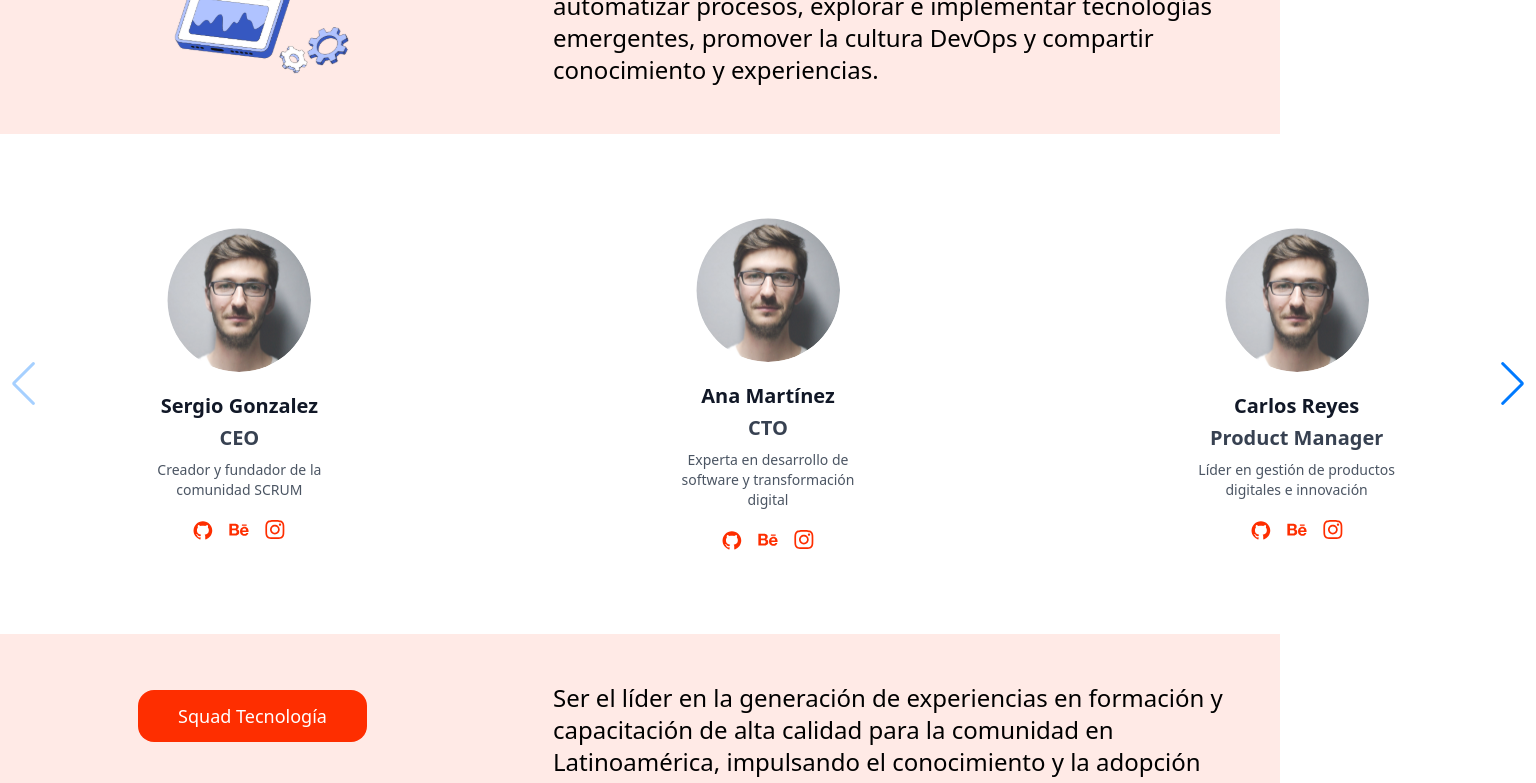
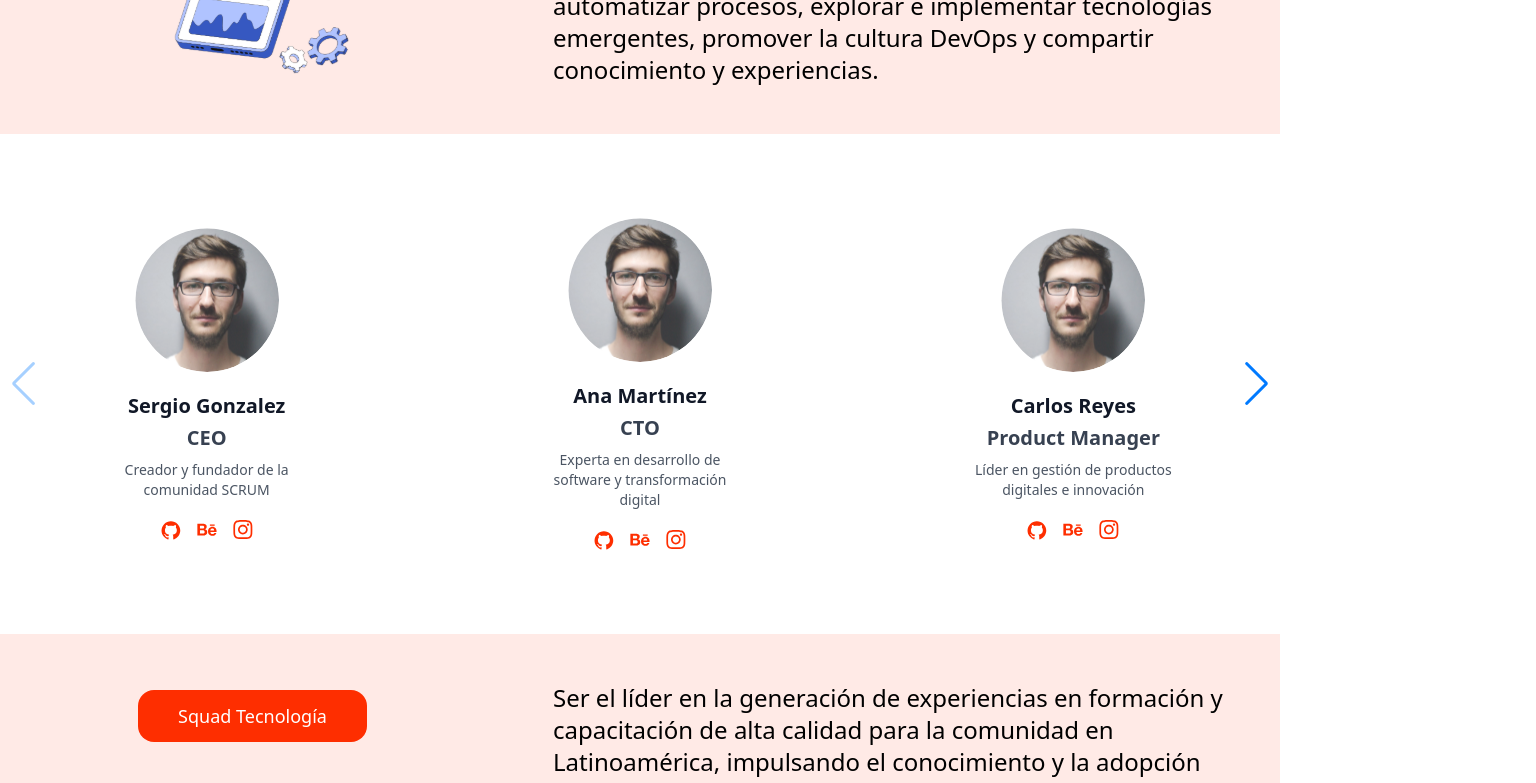
Before and after one commit to ScrumLatamCommunity/web-portal, a Next.js app: page /community/squads in a window 1280 px wide. Shown: the part 1120-1903 px from the top of the page, 1536 px wide, since content can reach past the window. Built offline with nearby package versions, Linux system fonts and the light colour scheme.

Commit message:
fix: swiper controller

```diff
--- a/src/app/community/components/heroSection.tsx
+++ b/src/app/community/components/heroSection.tsx
@@ -9,8 +9,8 @@ export default function HeroSection({
   title,
 }: HeroInterface) {
   return (
-    <section className='flex max-w-screen-2xl flex-col items-center justify-center md:mt-24 md:max-h-screen md:justify-between'>
-      <div className='mx-52 flex flex-col gap-8 md:flex-row md:items-center md:justify-center'>
+    <section className='flex flex-col items-center justify-center md:mt-24 md:max-w-screen-2xl md:justify-between'>
+      <div className='flex flex-col gap-8 md:mx-52 md:flex-row md:items-center md:justify-center'>
         <div className='relative m-6 flex h-full flex-col justify-center md:w-[626px]'>
           <DottedOrange className='absolute h-[300px] w-[300px] md:hidden' />
           <h1 className='m-6 text-12 text-[#FE2E00] md:text-16'>{title}</h1>
--- a/src/app/community/components/profileCardSection.tsx
+++ b/src/app/community/components/profileCardSection.tsx
@@ -13,7 +13,7 @@ export default function ProfileCard({
   title,
 }: ProfileCardProps) {
   return (
-    <div className='mx-auto flex min-h-[500px] max-w-[250px] flex-col items-center justify-center rounded-lg p-5 text-center font-sans'>
+    <div className='mx-auto flex min-h-[500px] w-fit max-w-[250px] flex-col items-center justify-center rounded-lg p-5 text-center font-sans'>
       <div className='mx-auto mb-5 h-36 w-36 overflow-hidden rounded-full'>
         {image}
       </div>
--- a/src/app/community/components/profileSection.tsx
+++ b/src/app/community/components/profileSection.tsx
@@ -4,6 +4,147 @@ import ProfileCard from './profileCardSection'
 import ProfileImage from '@/assets/perfilImg'
 
 const profiles = [
+  {
+    name: 'Sergio Gonzalez',
+    title: 'CEO',
+    description: 'Creador y fundador de la comunidad SCRUM',
+    image: <ProfileImage />,
+    githubUrl: 'https://github.com/sergioGonzalez',
+    behanceUrl: 'https://behance.net/sergioGonzalez',
+    instagramUrl: 'https://instagram.com/sergioGonzalez',
+  },
+  {
+    name: 'Ana Martínez',
+    title: 'CTO',
+    description: 'Experta en desarrollo de software y transformación digital',
+    image: <ProfileImage />,
+    githubUrl: 'https://github.com/anaMartinez',
+    behanceUrl: 'https://behance.net/anaMartinez',
+    instagramUrl: 'https://instagram.com/anaMartinez',
+  },
+  {
+    name: 'Carlos Reyes',
+    title: 'Product Manager',
+    description: 'Líder en gestión de productos digitales e innovación',
+    image: <ProfileImage />,
+    githubUrl: 'https://github.com/carlosReyes',
+    behanceUrl: 'https://behance.net/carlosReyes',
+    instagramUrl: 'https://instagram.com/carlosReyes',
+  },
+  {
+    name: 'Laura Ortega',
+    title: 'UX/UI Designer',
+    description:
+      'Diseñadora enfocada en experiencias de usuario atractivas y funcionales',
+    image: <ProfileImage />,
+    githubUrl: 'https://github.com/lauraOrtega',
+    behanceUrl: 'https://behance.net/lauraOrtega',
+    instagramUrl: 'https://instagram.com/lauraOrtega',
+  },
+  {
+    name: 'Pedro Ramírez',
+    title: 'Frontend Developer',
+    description:
+      'Desarrollador frontend apasionado por las tecnologías web modernas',
+    image: <ProfileImage />,
+    githubUrl: 'https://github.com/pedroRamirez',
+    behanceUrl: 'https://behance.net/pedroRamirez',
+    instagramUrl: 'https://instagram.com/pedroRamirez',
+  },
+  {
+    name: 'Sergio Gonzalez',
+    title: 'CEO',
+    description: 'Creador y fundador de la comunidad SCRUM',
+    image: <ProfileImage />,
+    githubUrl: 'https://github.com/sergioGonzalez',
+    behanceUrl: 'https://behance.net/sergioGonzalez',
+    instagramUrl: 'https://instagram.com/sergioGonzalez',
+  },
+  {
+    name: 'Ana Martínez',
+    title: 'CTO',
+    description: 'Experta en desarrollo de software y transformación digital',
+    image: <ProfileImage />,
+    githubUrl: 'https://github.com/anaMartinez',
+    behanceUrl: 'https://behance.net/anaMartinez',
+    instagramUrl: 'https://instagram.com/anaMartinez',
+  },
+  {
+    name: 'Carlos Reyes',
+    title: 'Product Manager',
+    description: 'Líder en gestión de productos digitales e innovación',
+    image: <ProfileImage />,
+    githubUrl: 'https://github.com/carlosReyes',
+    behanceUrl: 'https://behance.net/carlosReyes',
+    instagramUrl: 'https://instagram.com/carlosReyes',
+  },
+  {
+    name: 'Laura Ortega',
+    title: 'UX/UI Designer',
+    description:
+      'Diseñadora enfocada en experiencias de usuario atractivas y funcionales',
+    image: <ProfileImage />,
+    githubUrl: 'https://github.com/lauraOrtega',
+    behanceUrl: 'https://behance.net/lauraOrtega',
+    instagramUrl: 'https://instagram.com/lauraOrtega',
+  },
+  {
+    name: 'Pedro Ramírez',
+    title: 'Frontend Developer',
+    description:
+      'Desarrollador frontend apasionado por las tecnologías web modernas',
+    image: <ProfileImage />,
+    githubUrl: 'https://github.com/pedroRamirez',
+    behanceUrl: 'https://behance.net/pedroRamirez',
+    instagramUrl: 'https://instagram.com/pedroRamirez',
+  },
+  {
+    name: 'Sergio Gonzalez',
+    title: 'CEO',
+    description: 'Creador y fundador de la comunidad SCRUM',
+    image: <ProfileImage />,
+    githubUrl: 'https://github.com/sergioGonzalez',
+    behanceUrl: 'https://behance.net/sergioGonzalez',
+    instagramUrl: 'https://instagram.com/sergioGonzalez',
+  },
+  {
+    name: 'Ana Martínez',
+    title: 'CTO',
+    description: 'Experta en desarrollo de software y transformación digital',
+    image: <ProfileImage />,
+    githubUrl: 'https://github.com/anaMartinez',
+    behanceUrl: 'https://behance.net/anaMartinez',
+    instagramUrl: 'https://instagram.com/anaMartinez',
+  },
+  {
+    name: 'Carlos Reyes',
+    title: 'Product Manager',
+    description: 'Líder en gestión de productos digitales e innovación',
+    image: <ProfileImage />,
+    githubUrl: 'https://github.com/carlosReyes',
+    behanceUrl: 'https://behance.net/carlosReyes',
+    instagramUrl: 'https://instagram.com/carlosReyes',
+  },
+  {
+    name: 'Laura Ortega',
+    title: 'UX/UI Designer',
+    description:
+      'Diseñadora enfocada en experiencias de usuario atractivas y funcionales',
+    image: <ProfileImage />,
+    githubUrl: 'https://github.com/lauraOrtega',
+    behanceUrl: 'https://behance.net/lauraOrtega',
+    instagramUrl: 'https://instagram.com/lauraOrtega',
+  },
+  {
+    name: 'Pedro Ramírez',
+    title: 'Frontend Developer',
+    description:
+      'Desarrollador frontend apasionado por las tecnologías web modernas',
+    image: <ProfileImage />,
+    githubUrl: 'https://github.com/pedroRamirez',
+    behanceUrl: 'https://behance.net/pedroRamirez',
+    instagramUrl: 'https://instagram.com/pedroRamirez',
+  },
   {
     name: 'Sergio Gonzalez',
     title: 'CEO',
@@ -60,13 +201,20 @@ export default function ProfileSection() {
       spaceBetween={10}
       slidesPerView={1}
       modules={[Navigation]}
+      autoplay={{
+        delay: 500,
+      }}
       breakpoints={{
+        320: {
+          slidesPerView: 1,
+          spaceBetween: 10,
+        },
         1024: {
           slidesPerView: 3,
-          spaceBetween: 50,
+          spaceBetween: 20,
         },
       }}
-      className='max-w-screen-2xl'
+      className='w-[275px] md:w-full md:max-w-screen-2xl'
     >
       {profiles.map((profile, index) => (
         <SwiperSlide key={index}>
```
